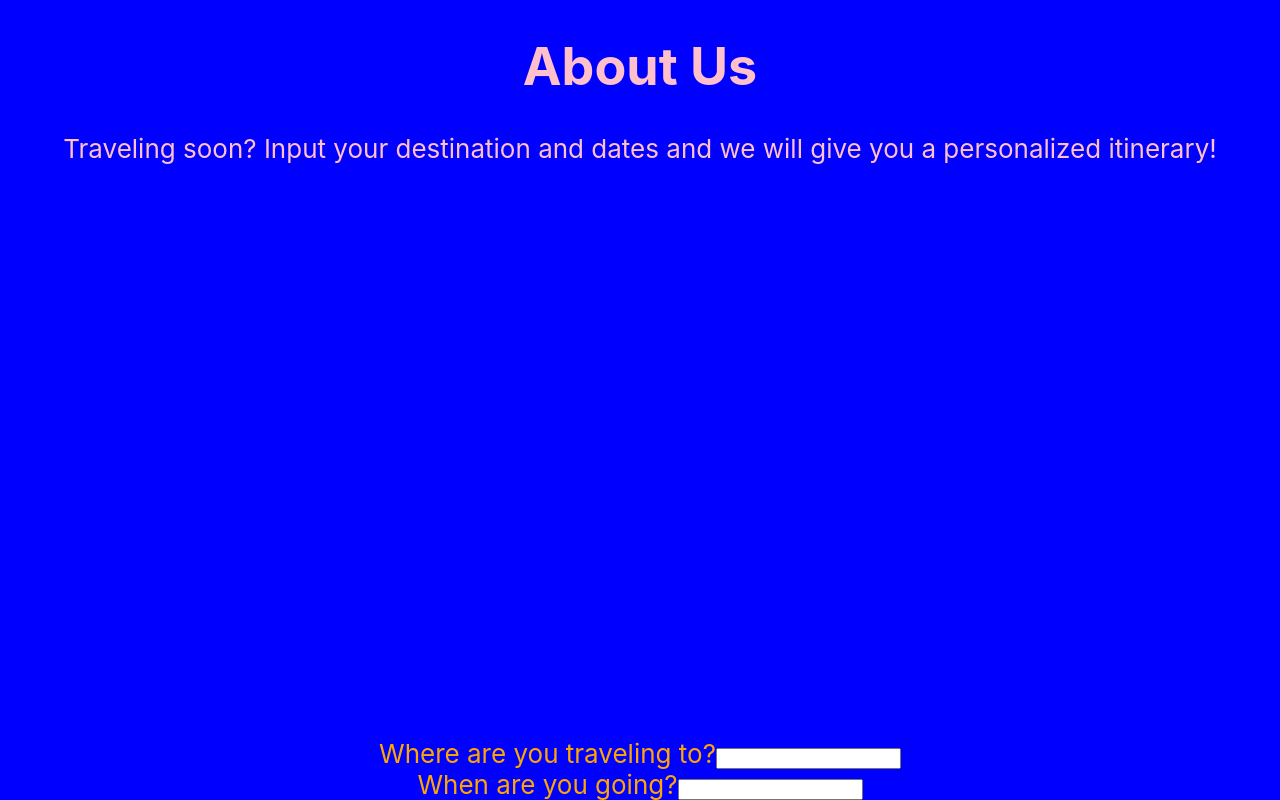
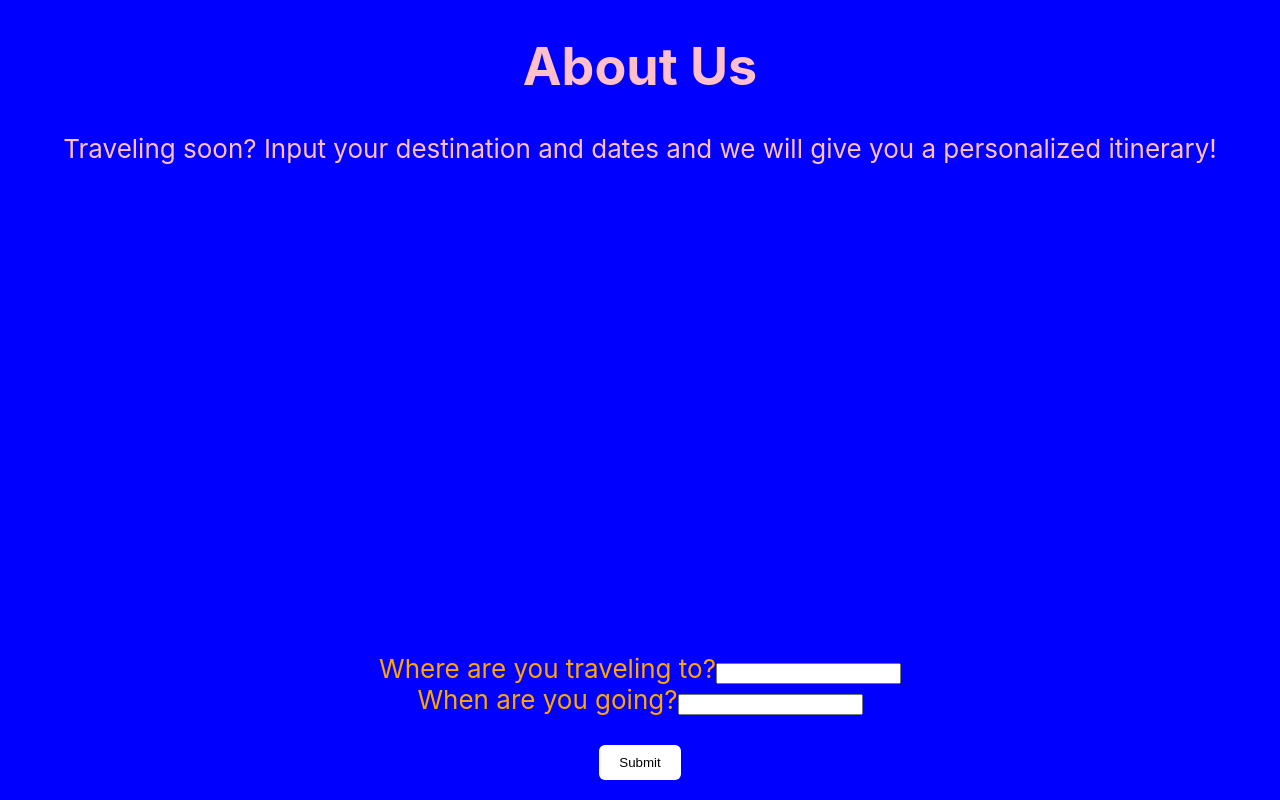
Before and after one commit to oliviaseto/travelbuddy, a React (Create React App) app: page / in a window 1280 px wide. Shown: the part 800-1600 px from the top of the page. Built offline with nearby package versions, Linux system fonts and the light colour scheme.

Commit message:
added button to about us

```diff
--- a/src/AboutUs.css
+++ b/src/AboutUs.css
@@ -16,3 +16,17 @@
     color: orange;
     margin-top:auto;
 }
+.submitbutton{
+    background-color: white;
+    color: black;
+    border: none;
+    margin-top: 30px;
+    padding: 10px 20px;
+    border-radius: 6px;
+    margin-bottom: 20px;
+
+}
+.submitbutton:hover{
+    background-color: #45a049; /* Darker green when hovered */
+    cursor: pointer;
+  }
--- a/src/AboutUs.js
+++ b/src/AboutUs.js
@@ -44,6 +44,9 @@ function AboutUs() {
                 onChange={handleDatesChange}
             />
           </label>
+          <br></br>
+          <button class="submitbutton">Submit</button>
+
         </form>
         </div>
         </div>
```
